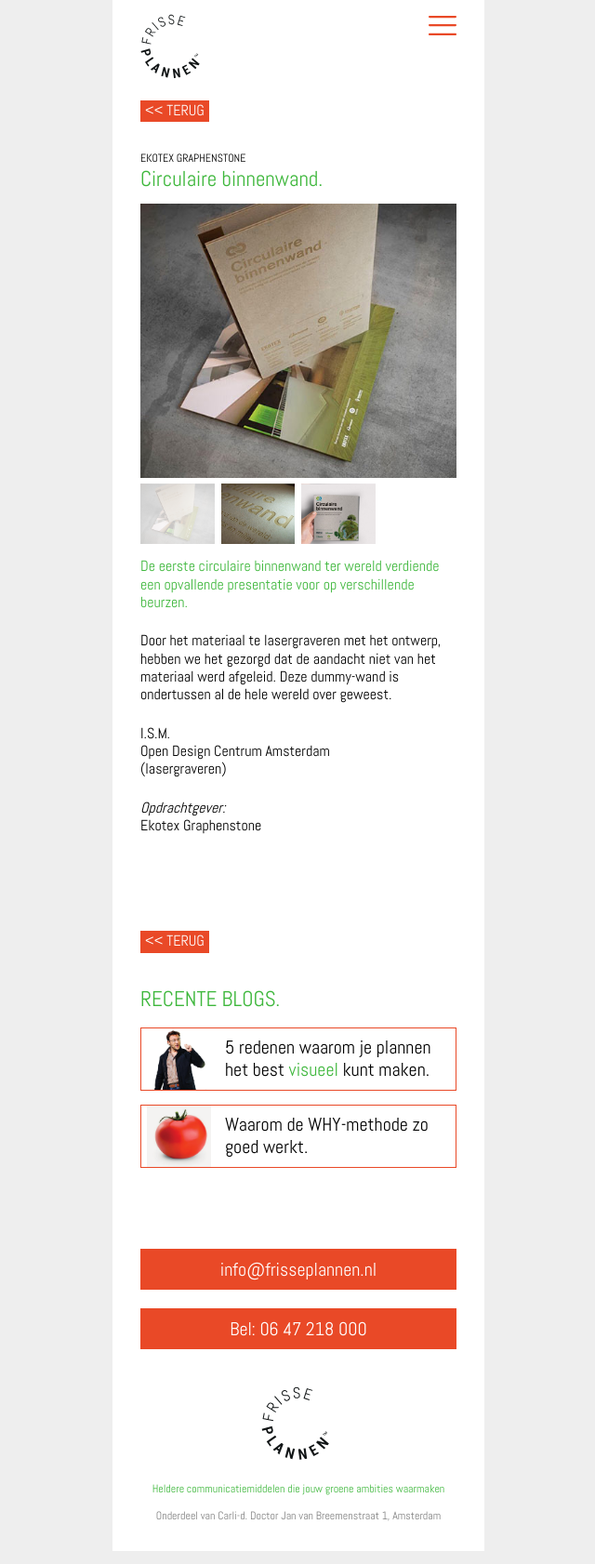
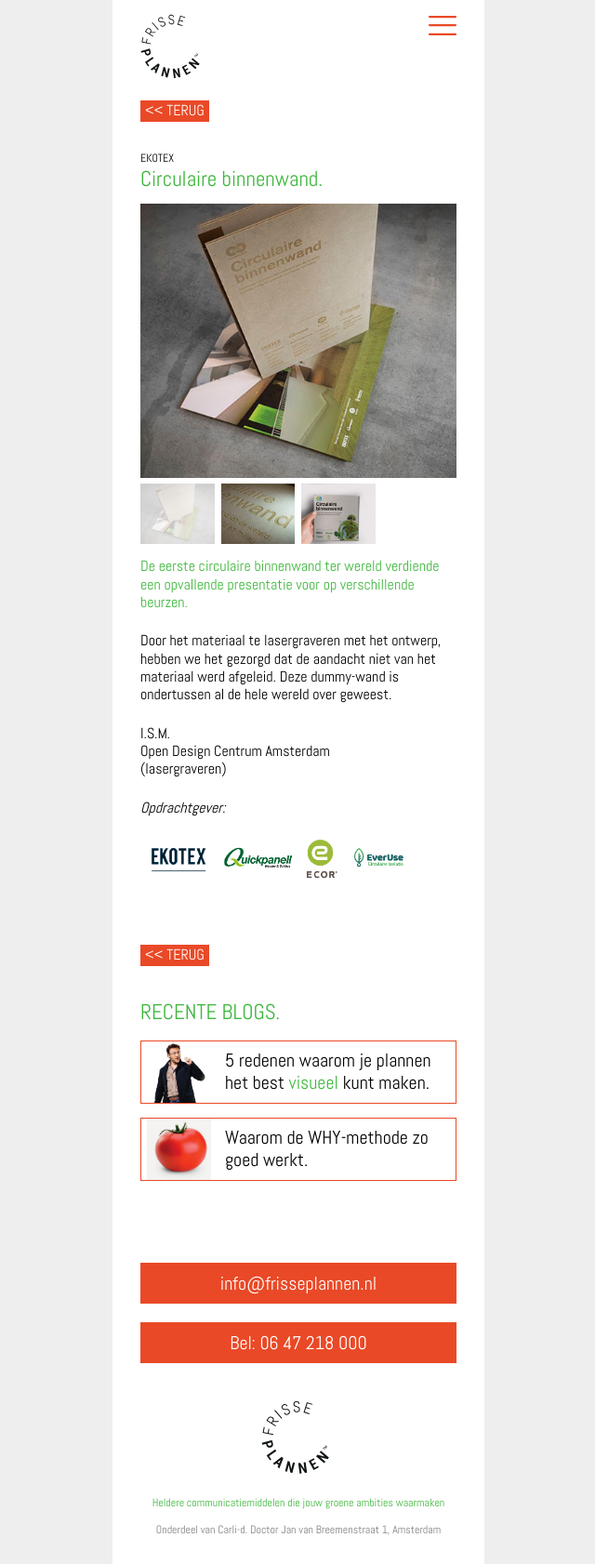
Before and after one commit to jhvanderschee/carli_d, a Jekyll site: the page built from _projects/praatplaat-energienet.md, in a window 1280 px wide. Shown: the whole page at 93% size, without its empty margins (319-959 px from the left). Built offline with Jekyll 4.4.1, drawn with Linux system fonts in a browser that asks for light colours.

Commit message:
Updated '_projects/praatplaat-energienet.md' via CloudCannon

```diff
--- a/_projects/praatplaat-energienet.md
+++ b/_projects/praatplaat-energienet.md
@@ -1,6 +1,6 @@
 ---
 title: Circulaire binnenwand.
-subtitle: Ekotex Graphenstone
+subtitle: Ekotex
 image: /img/binnenwand.jpg
 images:
   - image: /img/binnenwand_close.jpg
@@ -8,8 +8,8 @@
 description: >-
   De eerste circulaire binnenwand ter wereld verdiende een opvallende
   presentatie voor op verschillende beurzen.
-client: Ekotex Graphenstone
-client_image:
+client:
+client_image: /img/Logo_Ekotex-07.png
 bgcolor: gray
 ---
 
```
